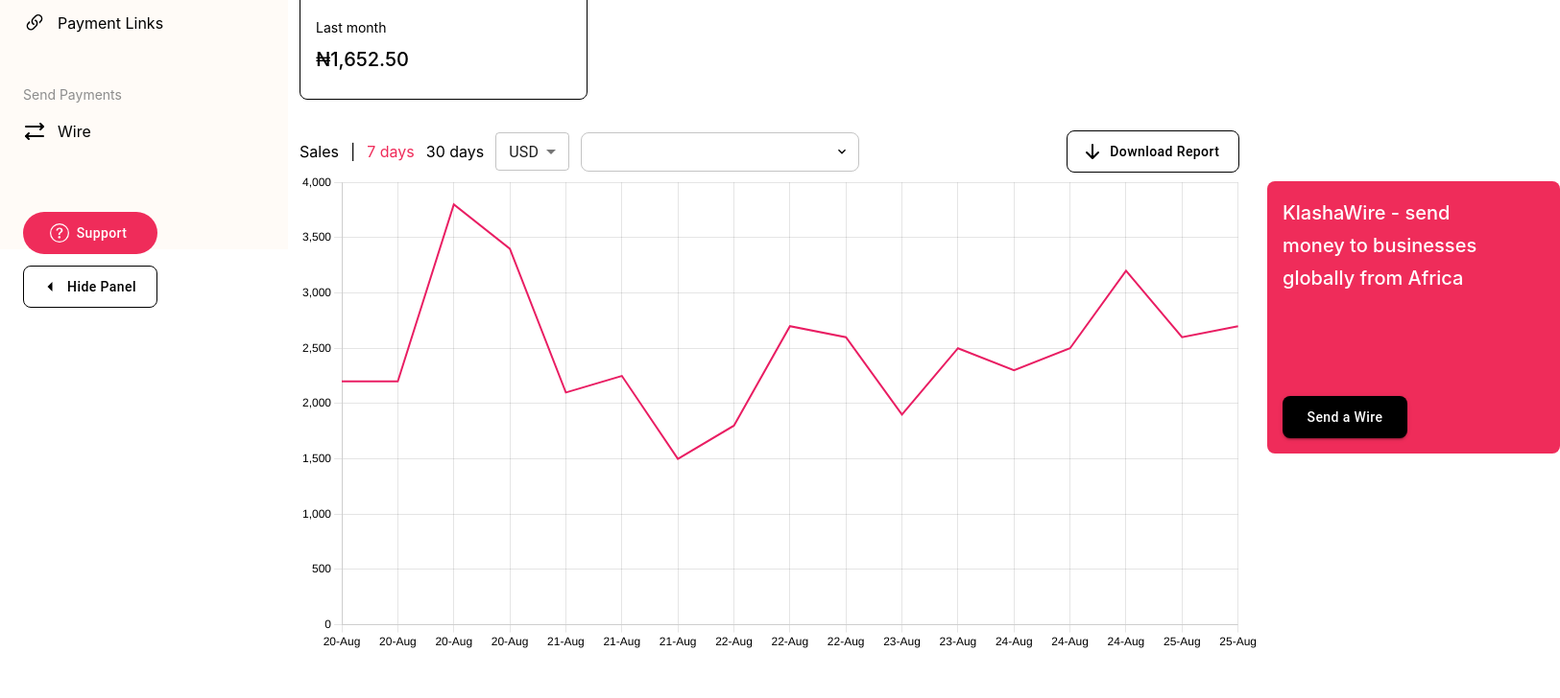
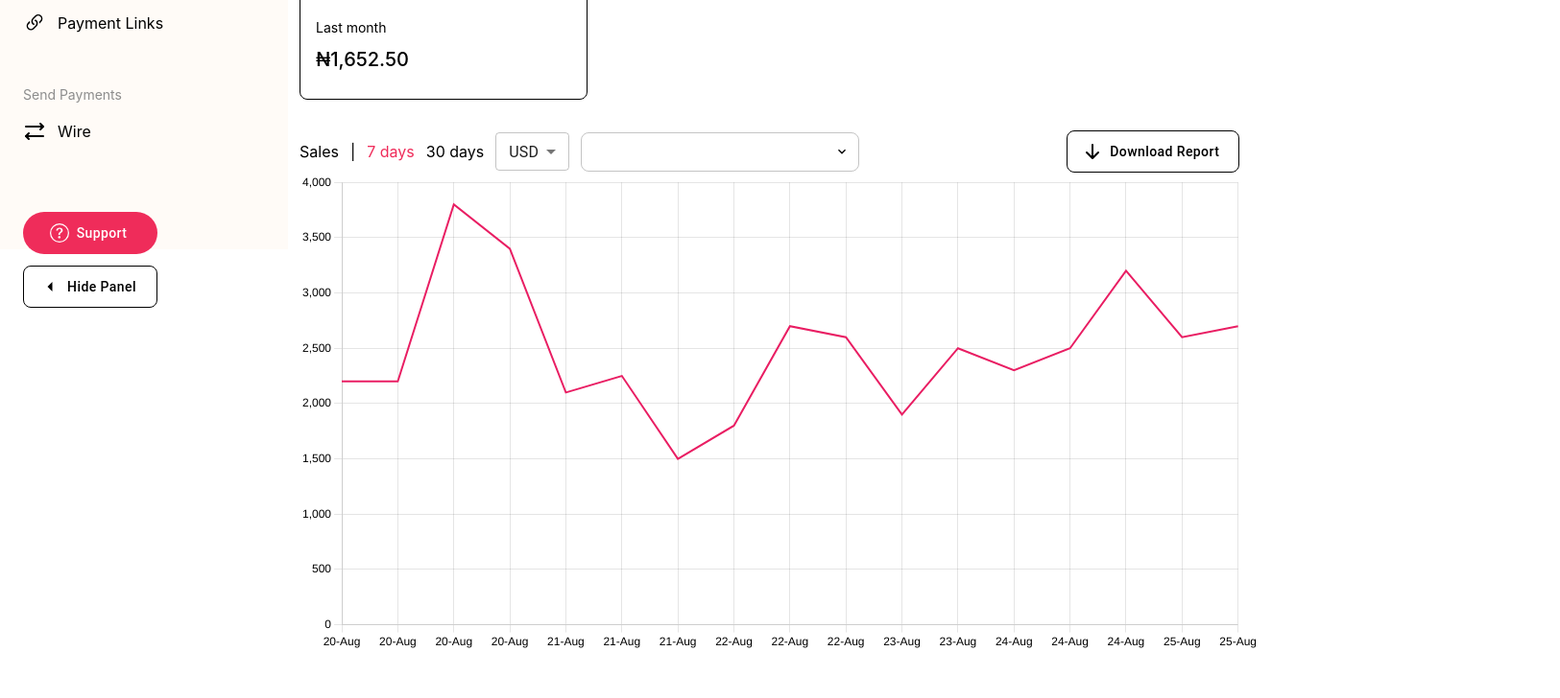
Before and after one commit to EmekaNkwo/klasha_assessment, a React (Create React App) app: page /dashboard in a window 1280 px wide. Shown: the part 540-1268 px from the top of the page at 96% size, 1625 px wide, since content can reach past the window. Built offline with nearby package versions, Linux system fonts and the light colour scheme; the HTML template or start-up script is replaced by a standard one.

Commit message:
added responsiveness to the chart container

```diff
--- a/src/pages/Dashboard.jsx
+++ b/src/pages/Dashboard.jsx
@@ -41,7 +41,7 @@ function Dashboard() {
         <h3 className="text-[20px] font-medium">Sales Overview</h3>
 
         <SalesWidgets />
-        <div className="flex gap-2 my-5 w-[80%] lg:flex-row flex-col">
+        <div className="flex gap-2 my-5  2xl:flex-row flex-col">
           <div className="flex flex-col">
             <div className="flex items-center justify-between">
               <div className="flex items-center gap-3 ">
@@ -91,8 +91,8 @@ function Dashboard() {
             <MainGraph />
           </div>
           <div className="flex mt-[3.3rem]">
-            <div className="w-[305px] h-[284px] flex flex-col justify-between bg-[#EF2C5A] rounded-[8px] p-4">
-              <span className="w-[220px] leading-[34px] text-[20px] font-medium text-[#fff]">
+            <div className="2xl:w-[305px] 2xl:h-[284px] w-full items-center  flex 2xl:flex-col justify-between bg-[#EF2C5A] rounded-[8px] p-4">
+              <span className="2xl:w-[220px] w-[50%] leading-[34px] text-[20px]  font-medium text-[#fff]">
                 KlashaWire - send money to businesses globally from Africa
               </span>
               <FilledButton
```
